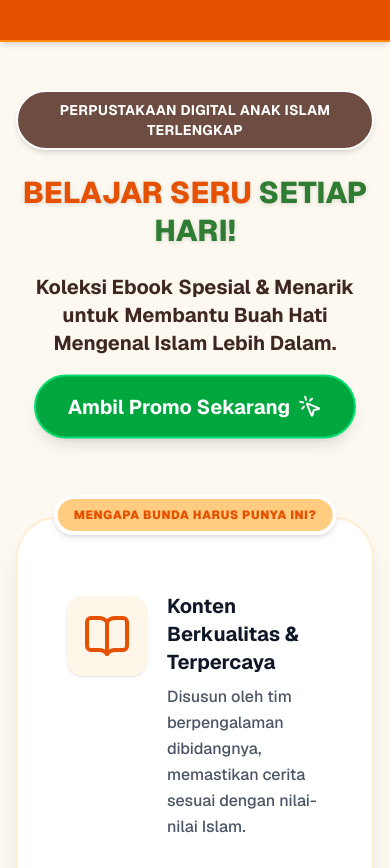
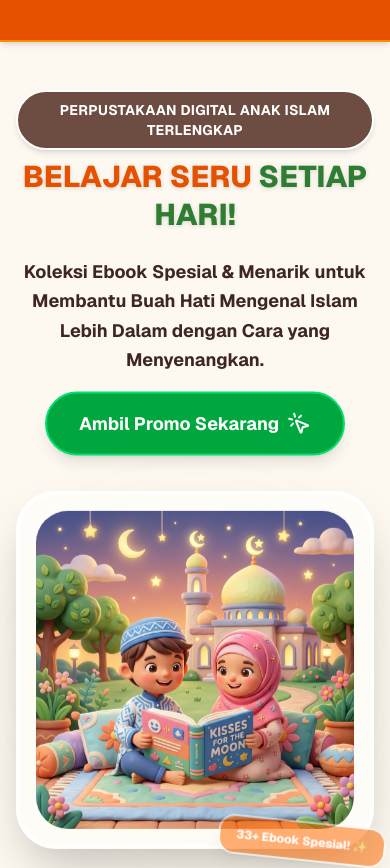
Before and after one commit to kerak-pluto/buku-anak, a Next.js app: page / in a window 390 px wide. Shown: the top 868 px of the page. Built offline with nearby package versions, Linux system fonts and the light colour scheme.

Commit message:
feat: add beautiful hero illustration image and two-column responsive layout

```diff
--- a/app/page.tsx
+++ b/app/page.tsx
@@ -212,7 +212,7 @@ const App = () => {
       </div>
 
       {/* --- 1. SECTION (HERO) --- */}
-      <header className="pt-12 pb-16 px-4 text-center max-w-5xl mx-auto relative z-10">
+      <header className="pt-12 pb-16 px-4 max-w-6xl mx-auto relative z-10">
         {/* Floating Islamic theme elements around hero */}
         <div className="absolute top-0 left-1/4 text-yellow-300 opacity-30 hidden md:block animate-floatUp" style={{animationDelay: '0s'}}>
           <Star size={56} fill="currentColor" strokeWidth={0} />
@@ -224,21 +224,46 @@ const App = () => {
           <Star size={40} fill="currentColor" strokeWidth={0} />
         </div>
 
-        <div className="inline-block bg-[#6D4C41] text-white px-6 py-2 rounded-full font-bold text-sm md:text-lg mb-6 shadow-md uppercase tracking-wide border-2 border-white">
+        <div className="grid grid-cols-1 lg:grid-cols-12 gap-8 lg:gap-12 items-center">
+          {/* Left Column: Text & CTA */}
+          <div className="lg:col-span-7 text-center lg:text-left space-y-6">
+            <div className="inline-block bg-[#6D4C41] text-white px-6 py-2 rounded-full font-bold text-sm md:text-lg mb-2 shadow-md uppercase tracking-wide border-2 border-white">
               Perpustakaan Digital Anak Islam Terlengkap
             </div>
-        <h1 className="text-3xl sm:text-5xl md:text-6xl lg:text-7xl font-extrabold leading-tight drop-shadow-sm uppercase">
-          <span className="text-[#E65100]">Belajar Seru </span><br className="hidden md:block"/>
+            <h1 className="text-3xl sm:text-5xl md:text-6xl font-extrabold leading-tight drop-shadow-sm uppercase">
+              <span className="text-[#E65100]">Belajar Seru </span><br className="hidden lg:block"/>
               <span className="text-[#2E7D32]">Setiap Hari!</span>
             </h1>
-        <p className="mt-6 text-xl md:text-2xl font-bold text-[#3E2723] max-w-3xl mx-auto">
-          Koleksi Ebook Spesial & Menarik untuk Membantu Buah Hati Mengenal Islam Lebih Dalam.
+            <p className="text-lg md:text-xl font-bold text-[#3E2723] max-w-2xl mx-auto lg:mx-0 leading-relaxed">
+              Koleksi Ebook Spesial & Menarik untuk Membantu Buah Hati Mengenal Islam Lebih Dalam dengan Cara yang Menyenangkan.
             </p>
 
+            <div className="pt-2 flex justify-center lg:justify-start">
               {/* Quick CTA */}
-        <button onClick={() => window.location.href = 'http://lynk.id/wira_arfi/4ox99vo1n8vm/checkout'} className="mt-8 bg-green-600 text-white px-8 py-4 rounded-full font-bold text-xl shadow-lg border-2 border-green-400 hover:bg-green-700 transition animate-bounce flex items-center justify-center gap-2 mx-auto">
+              <button onClick={() => window.location.href = 'http://lynk.id/wira_arfi/4ox99vo1n8vm/checkout'} className="bg-green-600 text-white px-8 py-4 rounded-full font-bold text-lg md:text-xl shadow-lg border-2 border-green-400 hover:bg-green-700 transition animate-bounce flex items-center justify-center gap-2">
                 Ambil Promo Sekarang <MousePointerClick size={24} />
               </button>
+            </div>
+          </div>
+
+          {/* Right Column: Hero Image */}
+          <div className="lg:col-span-5 flex justify-center relative">
+            {/* Background decorative glow behind image */}
+            <div className="absolute inset-0 bg-[#FFD54F]/20 rounded-full blur-3xl w-72 h-72 mx-auto my-auto animate-pulse"></div>
+
+            <div className="relative animate-floatUp max-w-sm md:max-w-md w-full border-4 border-white bg-white/50 backdrop-blur-md rounded-[2.5rem] p-4 shadow-2xl hover:scale-102 transition duration-300">
+              <img
+                src="/hero-kids.png"
+                alt="Muslim kids reading books illustration"
+                className="rounded-[2rem] w-full h-auto object-cover shadow-inner"
+              />
+              {/* Small floating badge */}
+              <div className="absolute -bottom-4 -right-4 bg-orange-500 text-white font-extrabold text-xs md:text-sm px-4 py-2.5 rounded-2xl shadow-lg border-2 border-white transform rotate-6 animate-pulse">
+                33+ Ebook Spesial! ✨
+              </div>
+            </div>
+          </div>
+        </div>
       </header>
 
       <main className="max-w-6xl mx-auto px-4 relative z-10 space-y-20">
```
Also changed, not shown: public/hero-kids.png (added). Lines whose indentation alone changed are shown as unchanged.
